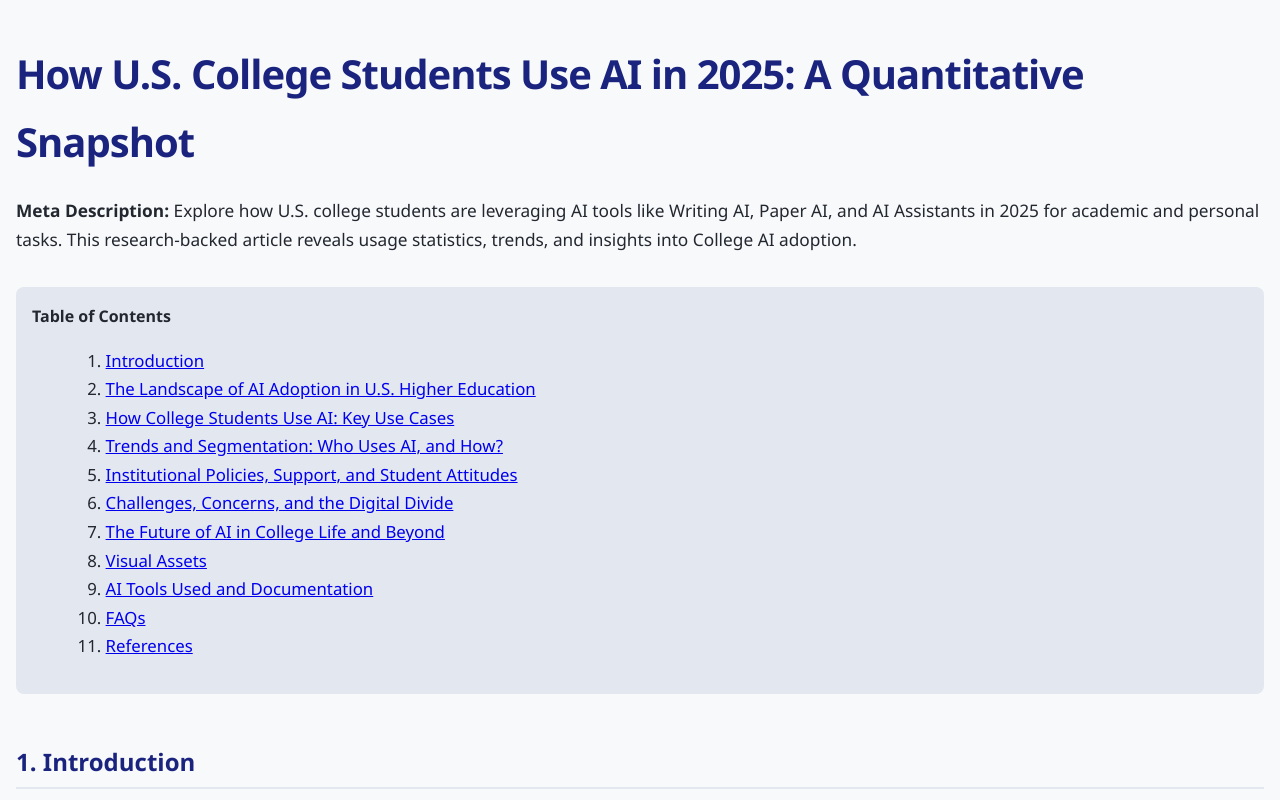
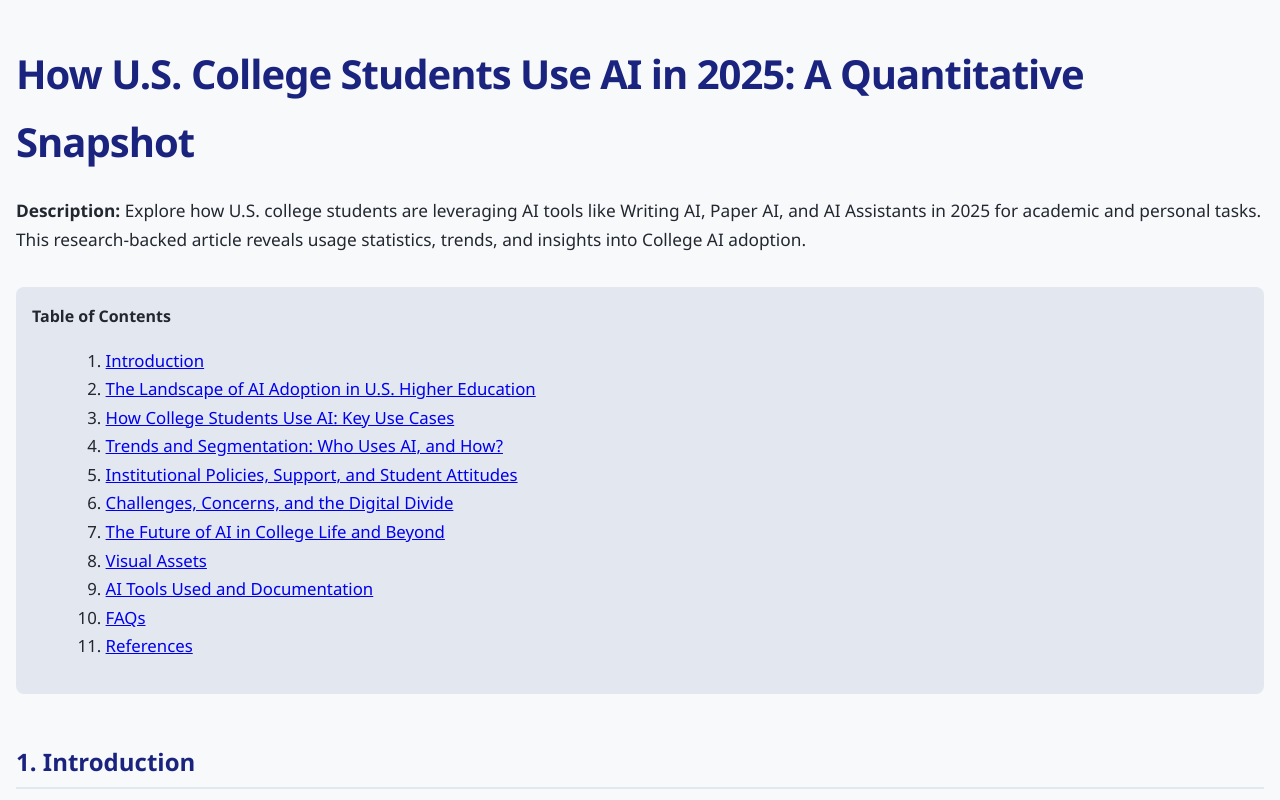
Before and after one commit to vonmach/AI-usage-by-USA-students-article, a plain HTML site: page index.html in a window 1280 px wide. Shown: the top 800 px of the page. Drawn offline with Linux system fonts and the light colour scheme.

Commit message:
Update index.html

```diff
--- a/index.html
+++ b/index.html
@@ -168,7 +168,7 @@ img {
 </head>
 <body>
   <h1>How U.S. College Students Use AI in 2025: A Quantitative Snapshot</h1>
-  <p><strong>Meta Description:</strong> Explore how U.S. college students are leveraging AI tools like Writing AI, Paper AI, and AI Assistants in 2025 for academic and personal tasks. This research-backed article reveals usage statistics, trends, and insights into College AI adoption.</p>
+  <p><strong>Description:</strong> Explore how U.S. college students are leveraging AI tools like Writing AI, Paper AI, and AI Assistants in 2025 for academic and personal tasks. This research-backed article reveals usage statistics, trends, and insights into College AI adoption.</p>
 
   <div class="toc">
     <strong>Table of Contents</strong>
```
